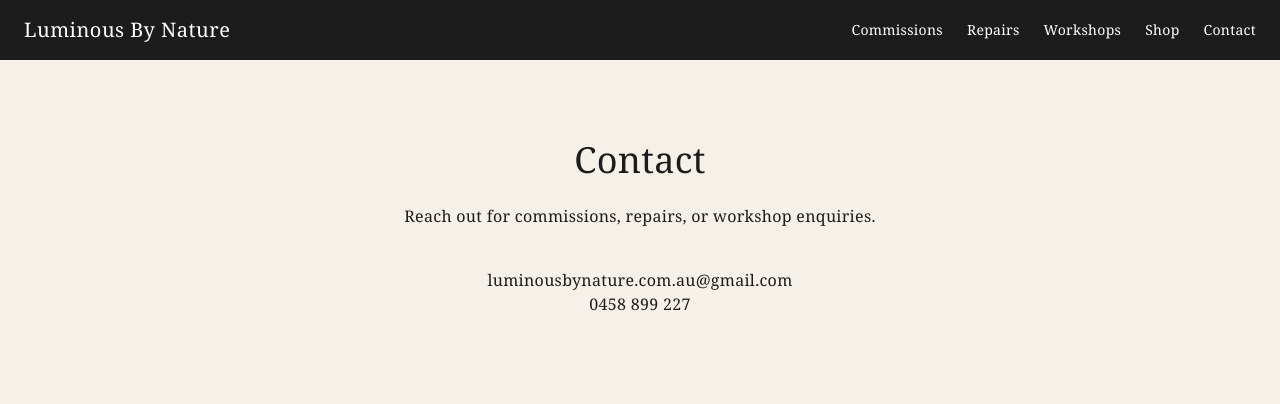
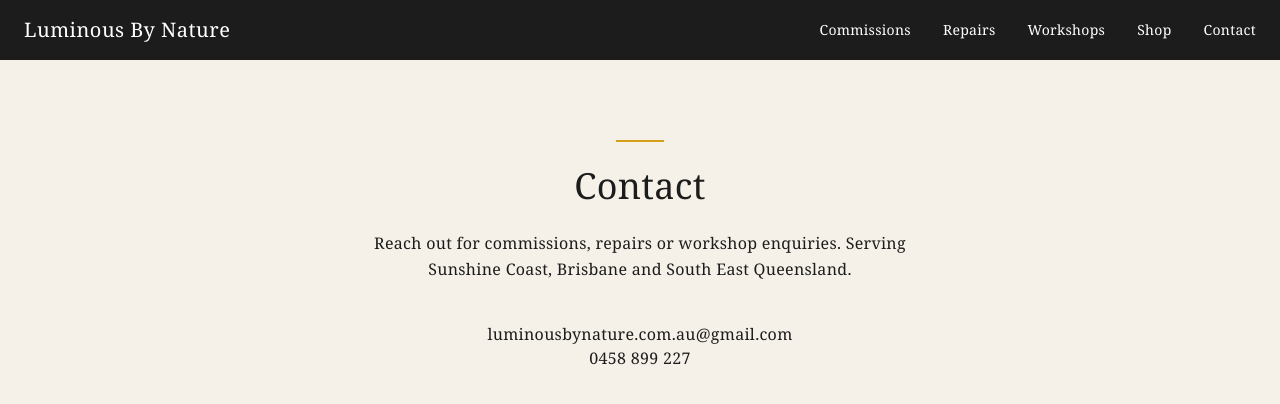
Before and after one commit to paul1978-legend/luminous-by-nature, a Next.js app: page /contact in a window 1280 px wide. Shown: the top 404 px of the page. Built offline with nearby package versions, Linux system fonts and the light colour scheme.

Commit message:
rename shop to collection

```diff
--- a/app/components/navbar.tsx
+++ b/app/components/navbar.tsx
@@ -12,7 +12,7 @@ export default function Navbar() {
       </Link>
 
 
-      <div className="flex gap-6 text-sm items-center">
+      <div className="flex gap-8 text-sm items-center">
 
         <Link
           href="/commissions"
--- a/app/contact/page.tsx
+++ b/app/contact/page.tsx
@@ -1,16 +1,29 @@
 export default function Contact() {
-  return (
-    <main className="bg-[#F5F1E8] text-[#1C1C1C] px-6 py-20 text-center">
+return (
+<main className="bg-[#F5F1E8] text-[#1C1C1C] px-6 py-20 text-center">
 
-      <h1 className="text-4xl font-serif mb-6">Contact</h1>
+<div className="w-12 h-[2px] bg-[#D4A017] mx-auto mb-6"></div>
 
-      <p className="mb-10">
-        Reach out for commissions, repairs, or workshop enquiries.
-      </p>
+<h1 className="text-4xl font-serif mb-6">
+Contact
+</h1>
 
-      <p>luminousbynature.com.au@gmail.com</p>
-      <p>0458 899 227</p>
+<p className="mb-10 max-w-xl mx-auto leading-relaxed">
+Reach out for commissions,
+repairs or workshop enquiries.
 
-    </main>
-  );
+Serving Sunshine Coast,
+Brisbane and South East Queensland.
+</p>
+
+<p>
+luminousbynature.com.au@gmail.com
+</p>
+
+<p>
+0458 899 227
+</p>
+
+</main>
+);
 }
--- a/app/layout.tsx
+++ b/app/layout.tsx
@@ -6,33 +6,45 @@ import NewsletterPopup from "./components/NewsletterPopup";
 import Script from "next/script";
 
 const geistSans = Geist({
-  variable: "--font-geist-sans",
-  subsets: ["latin"],
+  variable:"--font-geist-sans",
+  subsets:["latin"],
 });
 
 const geistMono = Geist_Mono({
-  variable: "--font-geist-mono",
-  subsets: ["latin"],
+  variable:"--font-geist-mono",
+  subsets:["latin"],
 });
 
 export const metadata: Metadata = {
-  title: "Luminous By Nature",
-  description: "Stained glass creations, repairs and workshops",
+title:"Luminous By Nature | Stained Glass Sunshine Coast",
+
+description:
+"Custom stained glass commissions, leadlight repairs and stained glass workshops across Sunshine Coast, Brisbane and South East Queensland.",
+
+keywords:[
+"stained glass Sunshine Coast",
+"stained glass Brisbane",
+"leadlight repairs Queensland",
+"stained glass workshops",
+"custom stained glass commissions",
+"Sunshine Coast artist"
+],
 };
 
 export default function RootLayout({
 children,
-}: {
-  children: React.ReactNode;
-}) {
-  return (
+}:{
+children:React.ReactNode;
+}){
+
+return(
 <html
 lang="en"
 className={`${geistSans.variable} ${geistMono.variable} h-full antialiased`}
 >
+
 <body className="min-h-full flex flex-col">
 
-        {/* Google AdSense */}
 <Script
 src="https://pagead2.googlesyndication.com/pagead/js/adsbygoogle.js?client=ca-pub-4964811819591438"
 strategy="afterInteractive"
@@ -46,6 +58,8 @@ export default function RootLayout({
 {children}
 
 </body>
+
 </html>
 );
+
 }
--- a/app/page.tsx
+++ b/app/page.tsx
@@ -10,7 +10,7 @@ export default function Home() {
 
             <img
               src="/images/hero.png"
-              alt="Luminous By Nature logo"
+              alt="Luminous By Nature stained glass Sunshine Coast"
               className="mx-auto mb-8 max-h-[60vh] object-contain"
             />
 
@@ -73,7 +73,7 @@ export default function Home() {
               </h3>
 
               <p className="leading-relaxed">
-                Bespoke stained glass pieces designed to reflect your space and story.
+                Custom stained glass commissions for homes, interiors and sacred spaces across Sunshine Coast and Brisbane.
               </p>
 
             </a>
@@ -116,7 +116,7 @@ export default function Home() {
 
           <img
             src="/images/studio.jpg"
-            alt="Studio"
+            alt="Traditional stained glass studio Sunshine Coast"
             className="glow rounded-xl h-96 w-full object-cover"
           />
 
@@ -164,19 +164,19 @@ export default function Home() {
             <img
               src="/images/glass1.jpeg"
               className="glow rounded-xl h-72 w-full object-cover mt-6"
-              alt=""
+              alt="Handcrafted stained glass artwork Sunshine Coast"
             />
 
             <img
               src="/images/glass2.jpg"
               className="glow rounded-xl h-72 w-full object-cover"
-              alt=""
+              alt="Traditional stained glass repair work Queensland"
             />
 
             <img
               src="/images/glass3.jpg"
               className="glow rounded-xl h-72 w-full object-cover mt-10"
-              alt=""
+              alt="Custom leadlight stained glass commission Queensland"
             />
 
           </div>
```
Lines whose indentation alone changed are shown as unchanged.
